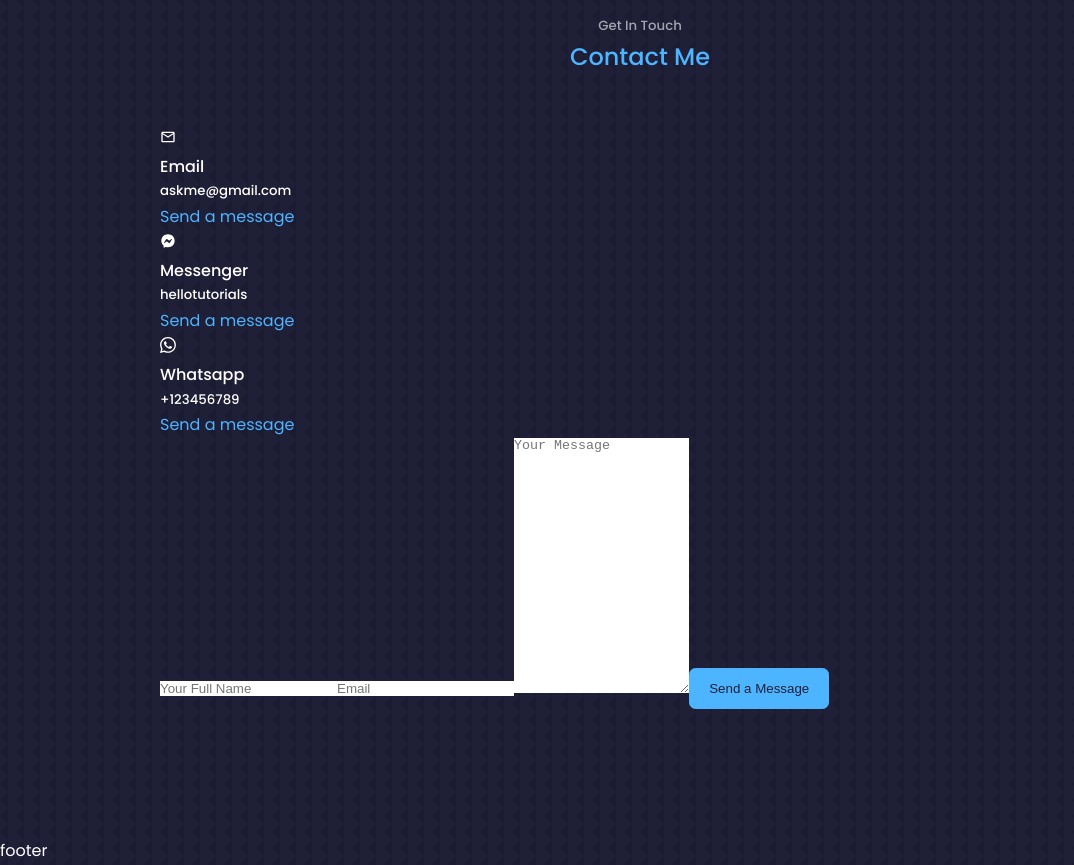
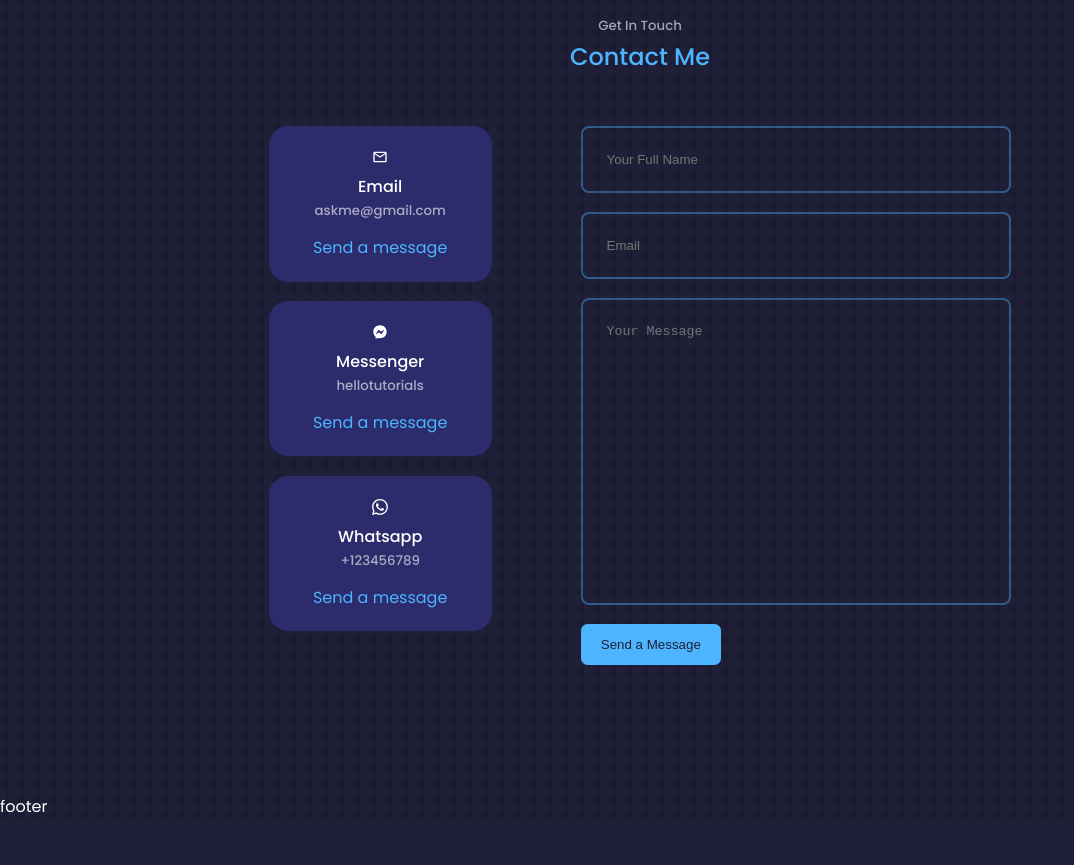
Before and after one commit to Asterdev-03/react-portfolio, a React (Create React App) app: page / in a window 1280 px wide. Shown: the part 4920-5785 px from the top of the page, without its empty margins (0-1074 px from the left). After the commit the page ends 5741 px from the top, so only its background shows below. Built offline with nearby package versions, Linux system fonts and the light colour scheme.

Commit message:
added contact css

```diff
--- a/src/components/contact/contact.css
+++ b/src/components/contact/contact.css
@@ -0,0 +1,77 @@
+.container.contact__container {
+    width: 58%;
+    display: grid;
+    grid-template-columns: 30% 58%;
+    gap: 12%;
+}
+
+.contact__options {
+    display: flex;
+    flex-direction: column;
+    gap: 1.2rem;
+}
+
+.contact__option {
+    background: var(--color-bg-variant);
+    padding: 1.2rem;
+    border-radius: 1.2rem;
+    text-align: center;
+    border: 1px solid transparent;
+    transition: var(--transition);
+}
+
+.contact__option:hover {
+    background: transparent;
+    border-color: var(--color-primary-variant);
+}
+
+.contact__option-icon {
+    font-size: 1.5rem;
+    margin-bottom: 0.5rem;
+}
+
+.contact__option a {
+    margin-top: 0.7rem;
+    display: inline-block;
+}
+
+.contact__option h5 {
+    color: var(--color-light);
+}
+
+/******************* FORM ******************************/
+
+
+form {
+    display: flex;
+    flex-direction: column;
+    gap: 1.2rem;
+}
+
+input, textarea {
+    width: 100%;
+    padding: 1.5rem;
+    border-radius: 0.5rem;
+    background: transparent;
+    border: 2px solid var(--color-primary-variant);
+    resize: none;
+    color: var(--color-white);
+}
+
+/*************** MEDIA QUERIES ( MEDIUM DEVICES )*********************/
+
+@media screen and (max-width: 1024px) {
+    .container.contact__container {
+        grid-template-columns: 1fr;
+        gap: 2rem;
+    }
+}
+
+
+/*************** MEDIA QUERIES ( SMALL DEVICES )*********************/
+
+@media screen and (max-width: 600px) {
+    .container.contact__container {
+        width: var(--container-width-sm);
+    }
+}
```
